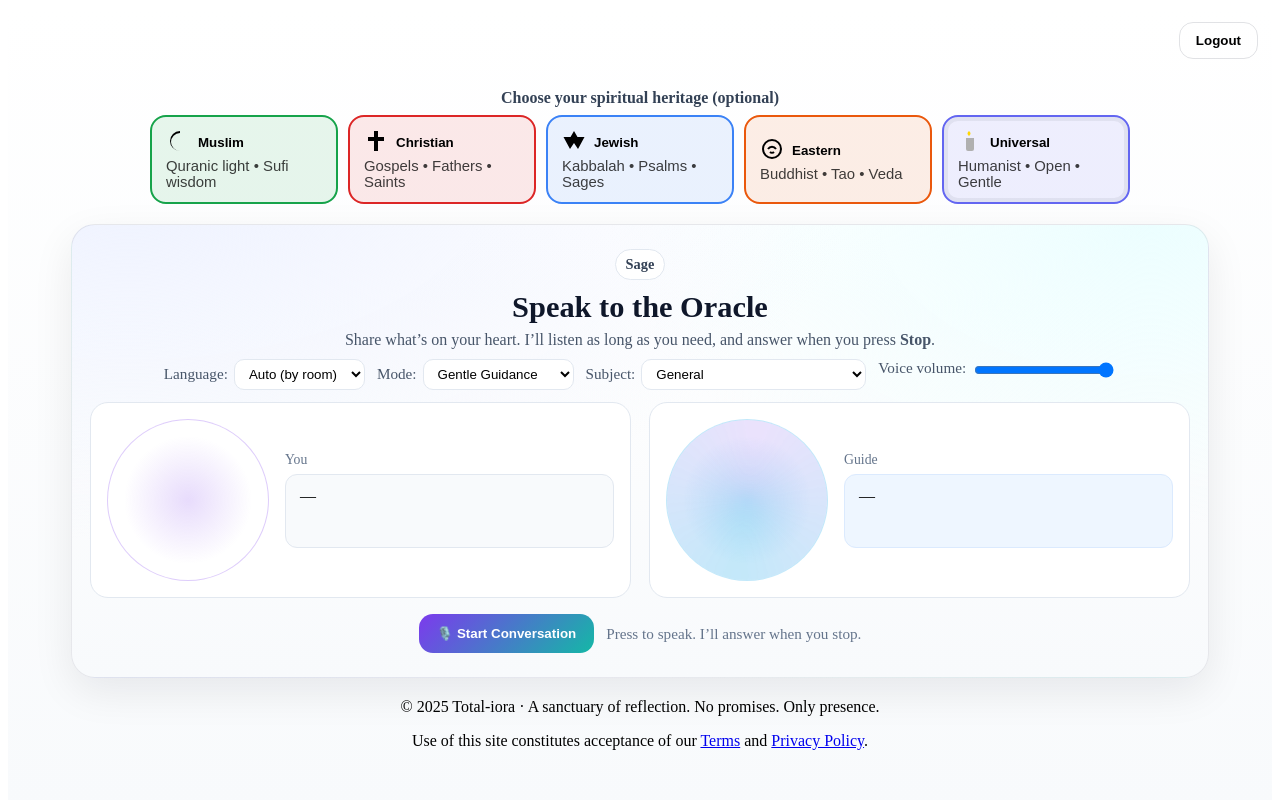
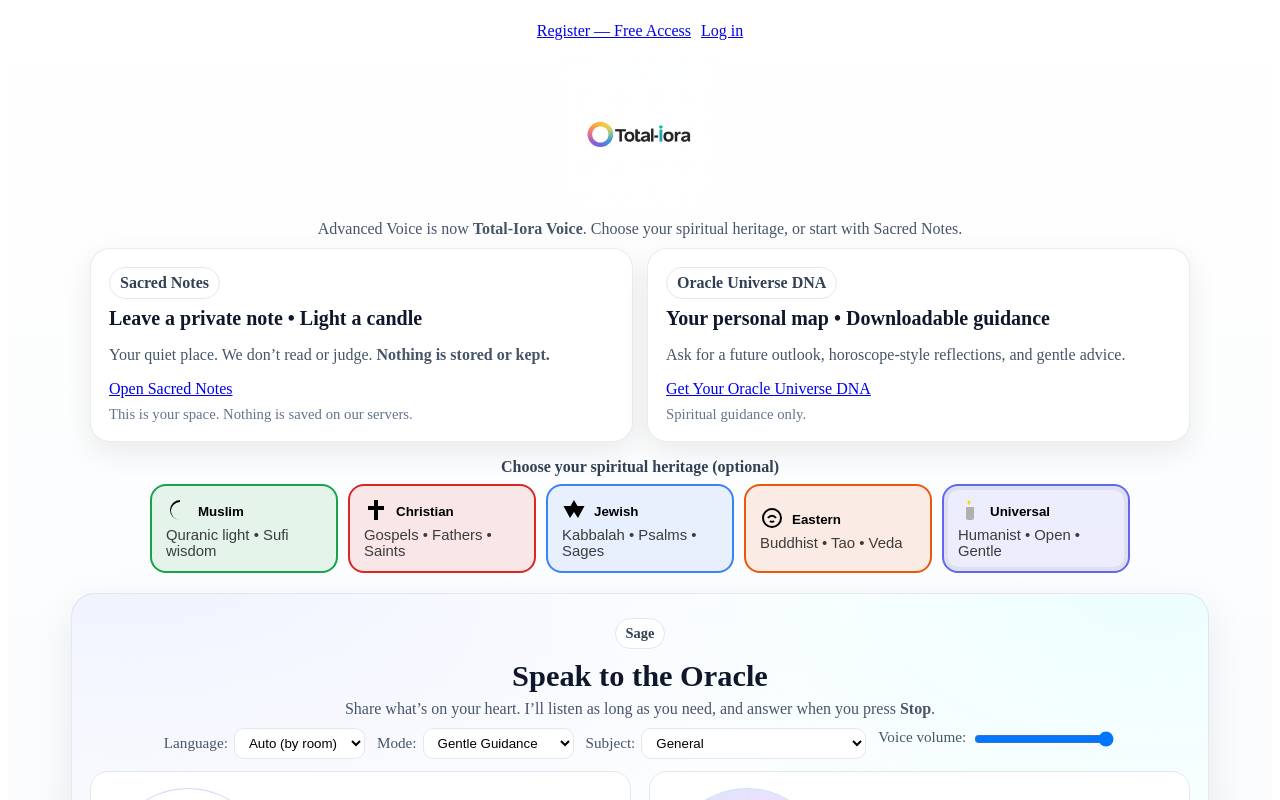
Before and after one commit to danyaffa/Total-iora, a Next.js app: page / in a window 1280 px wide. Shown: the top 800 px of the page. Built offline with nearby package versions, Linux system fonts and the light colour scheme.

Commit message:
Update index.js

```diff
--- a/pages/index.js
+++ b/pages/index.js
@@ -1,167 +1,126 @@
-import { useEffect, useState } from "react";
+// FILE: /pages/index.js
 import Link from "next/link";
 import Footer from "../components/Footer";
 import HeritageSelector from "../components/HeritageSelector";
 import OracleVoice from "../components/OracleVoice";
+import { useMemo } from "react";
 
-// --- Helper Functions to manage cookies ---
-function setCookie(name, value, maxAgeDays = 365) {
-  if (typeof document === "undefined") return;
-  const maxAge = maxAgeDays * 24 * 3600;
-  document.cookie = `${name}=${encodeURIComponent(value)}; Max-Age=${maxAge}; Path=/; SameSite=Lax; Secure`;
-}
-
-function deleteCookie(name) {
-  if (typeof document === "undefined") return;
-  document.cookie = `${name}=; Path=/; Expires=Thu, 01 Jan 1970 00:00:01 GMT;`;
-}
-
-
-// --- VIEW 1: The Active/Unlocked App for Registered Users ---
-const ActiveApp = () => {
-  const [path, setPath] = useState("Universal");
-
-  const handleLogout = () => {
-    deleteCookie("ac_session");
-    window.location.reload(); // Reload the page to show the static view
-  };
+export default function Home({ unlockedInitial, initialPath = "Universal" }) {
+  // SSR decides the gate; we keep it as-is to avoid client flicker.
+  const unlocked = !!unlockedInitial;
+  const locked = !unlocked;
 
   return (
-    <>
-      <nav className="topnav">
-        <button onClick={handleLogout} className="btn ghost">Logout</button>
-      </nav>
-      <HeritageSelector path={path} onChange={setPath} />
-      <OracleVoice path={path} />
-    </>
-  );
-};
-
-
-// --- VIEW 2: The Static Landing Page for New Visitors ---
-const StaticPage = () => {
-  return (
-    <>
+    <div className="page">
+      {/* Top bar — always visible */}
       <nav className="topnav">
         <Link href="/register" className="btn cta">Register — Free Access</Link>
+        <Link href="/login" className="btn ghost">Log in</Link>
       </nav>
 
+      {/* Logo + line */}
       <section className="hero">
-        <img src="/TotalIora_Logo.png" alt="TotalIora Logo" className="logo" />
+        <img src="/TotalIora_Logo.png" alt="Total-Iora Logo" className="logo" />
         <p className="note">
           Advanced Voice is now <strong>Total-Iora Voice</strong>. Choose your spiritual heritage,
           or start with Sacred Notes.
         </p>
       </section>
 
+      {/* Feature tiles — same as your version, but links are gated */}
       <section className="tiles">
         <div className="grid">
           <article className="card">
             <header className="h">
               <div className="pill">Sacred Notes</div>
               <h3>Leave a private note • Light a candle</h3>
-              <p>
-                Your quiet place. Write, cry, pray, whisper. Light a candle. We don’t read or judge.
-                <strong> Nothing is stored or kept.</strong>
-              </p>
+              <p>Your quiet place. We don’t read or judge. <strong>Nothing is stored or kept.</strong></p>
             </header>
             <footer className="f">
-              <Link href="/register" className="btn accent">Register to Open</Link>
+              {locked
+                ? <Link href="/register" className="btn accent">Register to Open</Link>
+                : <Link href="/sacred-space" className="btn accent">Open Sacred Notes</Link>}
+              <div className="disc">This is your space. Nothing is saved on our servers.</div>
             </footer>
           </article>
+
           <article className="card">
             <header className="h">
               <div className="pill">Oracle Universe DNA</div>
               <h3>Your personal map • Downloadable guidance</h3>
-              <p>
-                Ask for a future outlook, horoscope-style reflections, and gentle advice woven from your tradition.
-                Download your write-up when it’s ready.
-              </p>
+              <p>Ask for a future outlook, horoscope-style reflections, and gentle advice.</p>
             </header>
             <footer className="f">
-              <Link href="/register" className="btn accent">Register to Get Yours</Link>
+              {locked
+                ? <Link href="/register" className="btn accent">Register to Get Yours</Link>
+                : <Link href="/oracle-universe-dna" className="btn accent">Get Your Oracle Universe DNA</Link>}
+              <div className="disc">Spiritual guidance only.</div>
             </footer>
           </article>
         </div>
       </section>
 
+      {/* GATED AREA — shows only after registration */}
+      {unlocked ? (
+        <>
+          {/* Keep your selector + voice centerpiece exactly as before */}
+          <HeritageSelector path={initialPath} onChange={() => { /* handled inside components if needed */ }} />
+          <OracleVoice path={initialPath} />
+        </>
+      ) : (
         <section className="gate">
           <div className="card gatecard">
             <h3>Speak to the Oracle</h3>
-          <p>Register (free) to start a private, one-to-one voice conversation with a guide aligned to your tradition.</p>
+            <p>Register (free) to start a private, one-to-one voice conversation with a guide.</p>
             <Link href="/register" className="btn accent">Register — Free Access</Link>
           </div>
         </section>
-    </>
-  );
-};
-
-
-// --- Main Component That Decides Which View to Show ---
-export default function Home() {
-  const [unlocked, setUnlocked] = useState(false);
-  const [loading, setLoading] = useState(true);
-
-  useEffect(() => {
-    // This logic runs in the browser to check if the user is registered.
-    if (typeof window !== "undefined") {
-      const usp = new URLSearchParams(window.location.search);
-      if (usp.get("dev") === "on") setCookie("ac_dev", "1", 30);
-    }
-
-    const has = (n) => (typeof document !== "undefined" && document.cookie.includes(`${n}=`));
-    const isDevBypass = has("ac_dev") || (typeof window !== "undefined" && window.location.hostname === "localhost");
-
-    // The ONLY check that matters for a real user: the login session cookie.
-    const isRegistered = has("ac_session");
-
-    setUnlocked(Boolean(isRegistered || isDevBypass));
-    setLoading(false);
-  }, []);
-
-  // Show a blank or loading state while the cookie is being checked
-  if (loading) {
-    return <div style={{ minHeight: '100vh', background: '#f8fafc' }} />;
-  }
-
-  return (
-    <div className="page">
-      {/* This is the core logic: show the correct view based on the 'unlocked' state */}
-      {unlocked ? <ActiveApp /> : <StaticPage />}
+      )}
 
       <Footer />
 
-      {/* The exact styles from your file are preserved below */}
       <style jsx>{`
-        .page { min-height:100vh; background:linear-gradient(#ffffff,#f8fafc); }
-
-        .topnav { display:flex; justify-content:center; padding:14px; }
-        .btn { display:inline-block; padding:10px 16px; border-radius:14px; font-weight:800; border:1px solid rgba(15,23,42,.12); background:#fff; text-decoration: none; cursor: pointer; text-align: center;}
-        .btn.cta { color:#fff; border:none; background:linear-gradient(135deg,#7c3aed,#14b8a6); }
-        .btn.ghost { background: transparent; }
-
-        /* The nav for the logged-in view is right-aligned */
-        .page > :global(.topnav) { justify-content: flex-end; }
-
+        .page { min-height:100vh; background:linear-gradient(#fff,#f8fafc); }
+        .topnav { display:flex; gap:10px; justify-content:center; padding:14px; flex-wrap:wrap; }
+        .btn { padding:10px 16px; border-radius:14px; font-weight:800; border:1px solid rgba(15,23,42,.12); background:#fff; }
+        .btn.cta, .btn.accent { color:#fff; background:linear-gradient(135deg,#7c3aed,#14b8a6); border:none; }
+        .btn.ghost { background:#fff; }
         .hero { text-align:center; padding-top:8px; }
         .logo { width:148px; height:auto; margin:0 auto; display:block; }
         .note { max-width:820px; margin:10px auto 0; color:#475569; padding:0 12px; }
-
         .tiles { max-width:1100px; margin:10px auto 6px; padding:0 16px; }
         .grid { display:grid; gap:14px; grid-template-columns:1fr; }
         @media (min-width:900px){ .grid { grid-template-columns:1fr 1fr; } }
-        .card { background:#fff; border:1px solid rgba(15,23,42,.08); border-radius:20px; box-shadow:0 10px 30px rgba(2,6,23,.08); padding:18px; display: flex; flex-direction: column; justify-content: space-between; }
-        .h { flex-grow: 1; }
+        .card { background:#fff; border:1px solid rgba(15,23,42,.08); border-radius:20px; box-shadow:0 10px 30px rgba(2,6,23,.08); padding:18px; }
         .pill { display:inline-block; padding:6px 10px; border:1px solid #e2e8f0; border-radius:999px; background:#fff; color:#334155; font-weight:700; }
         h3 { margin:8px 0 4px; font-size:1.25rem; font-weight:800; color:#0f172a; }
         p { color:#475569; }
-        .f { display:flex; flex-direction:column; gap:8px; margin-top:1.5rem; }
-        .btn.accent { color:#fff; background:linear-gradient(135deg,#7c3aed,#14b8a6); border:none; }
+        .f { display:flex; flex-direction:column; gap:8px; margin-top:8px; }
         .disc { color:#64748b; font-size:.92rem; }
-
         .gate { max-width:1100px; margin:12px auto 20px; padding:0 16px; }
         .gatecard { text-align:center; }
       `}</style>
     </div>
   );
 }
+
+/** SERVER-SIDE HARD GATE (no flicker): page stays static until registered */
+export async function getServerSideProps({ req, res, query }) {
+  // Optional dev bypass: /?dev=on
+  if (query?.dev === "on") {
+    res.setHeader("Set-Cookie", `ac_dev=1; Max-Age=${30*24*3600}; Path=/; SameSite=Lax; Secure`);
+  }
+  const c = req.cookies || {};
+  const unlockedInitial =
+    c.ac_registered === "1" ||
+    c.ac_session === "1" ||                // if you later add real login
+    c.ac_dev === "1" ||
+    process.env.NEXT_PUBLIC_DEV_BYPASS === "1";
+
+  return {
+    props: {
+      unlockedInitial,
+      initialPath: "Universal",
+    },
+  };
+}
```
Lines whose indentation alone changed are shown as unchanged.
